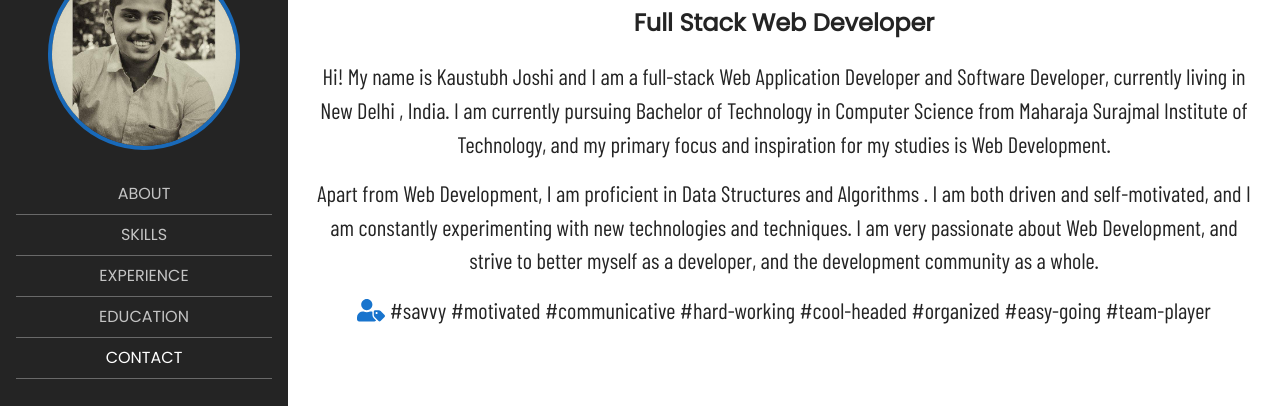
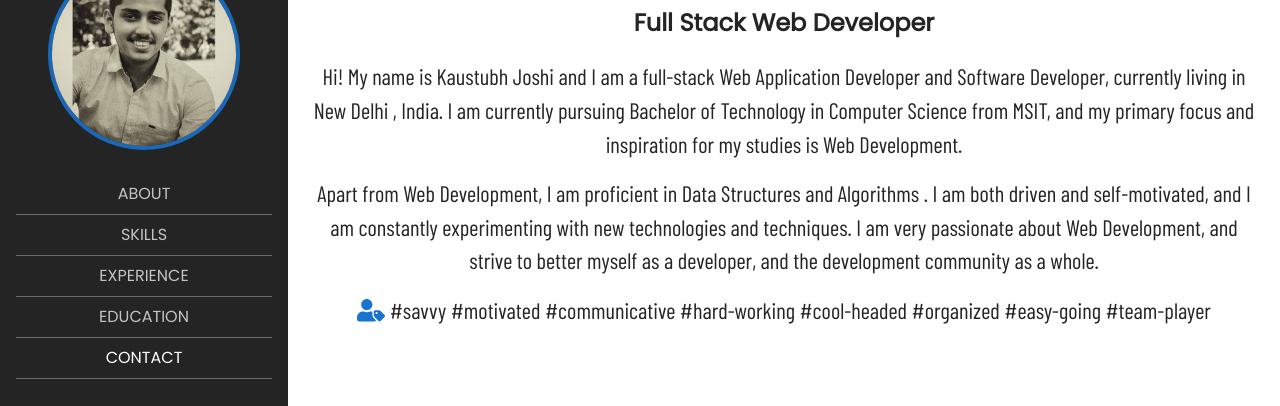
Before and after one commit to kaustubhjoshi1910/Resume, a plain HTML site: page index.html in a window 1280 px wide. Shown: the part 194-600 px from the top of the page. Drawn offline with nearby package versions, Linux system fonts and the light colour scheme; a web font is replaced by a local one.

Commit message:
New changes

```diff
--- a/index.html
+++ b/index.html
@@ -141,7 +141,7 @@
           </h4>
 
           <p class="mb-3">
-           Hi! My name is Kaustubh Joshi and I am a full-stack Web Application Developer and Software Developer, currently living in New Delhi , India. I am currently pursuing Bachelor of Technology in Computer Science from Maharaja Surajmal Institute of Technology, and my primary focus and inspiration for my studies is Web Development.
+           Hi! My name is Kaustubh Joshi and I am a full-stack Web Application Developer and Software Developer, currently living in New Delhi , India. I am currently pursuing Bachelor of Technology in Computer Science from MSIT, and my primary focus and inspiration for my studies is Web Development.
           </p>
 
           <p>
```
